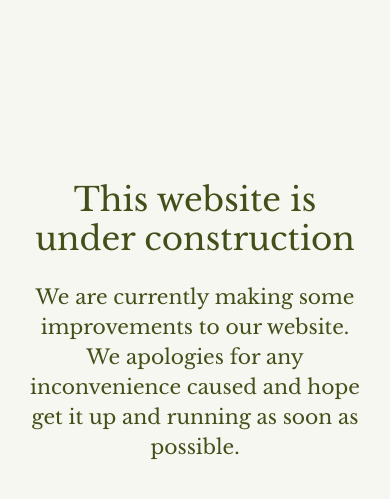
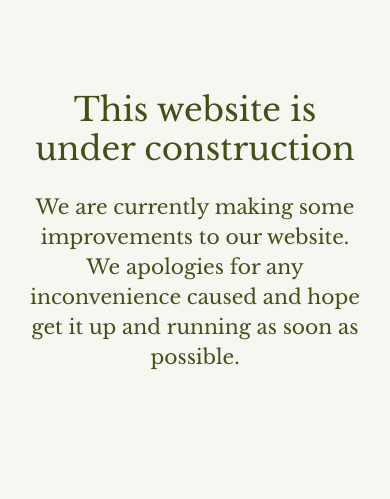
Before and after one commit to cjhbarnes/manor-farm, a Jekyll site: the page built from index.html, in a window 390 px wide. Shown: the top 499 px of the page. Built offline with Jekyll 4.4.1, drawn with Linux system fonts in a browser that asks for light colours.

Commit message:
hotfix for margin-top on mobile

```diff
--- a/css/main.scss
+++ b/css/main.scss
@@ -52,6 +52,10 @@ html {
 .placeholder-heading {
   margin-top: 10rem;
   text-align: center;
+
+  @include mq($until: md) {
+    margin-top: 5rem;
+  }
 }
 
 p {
```
